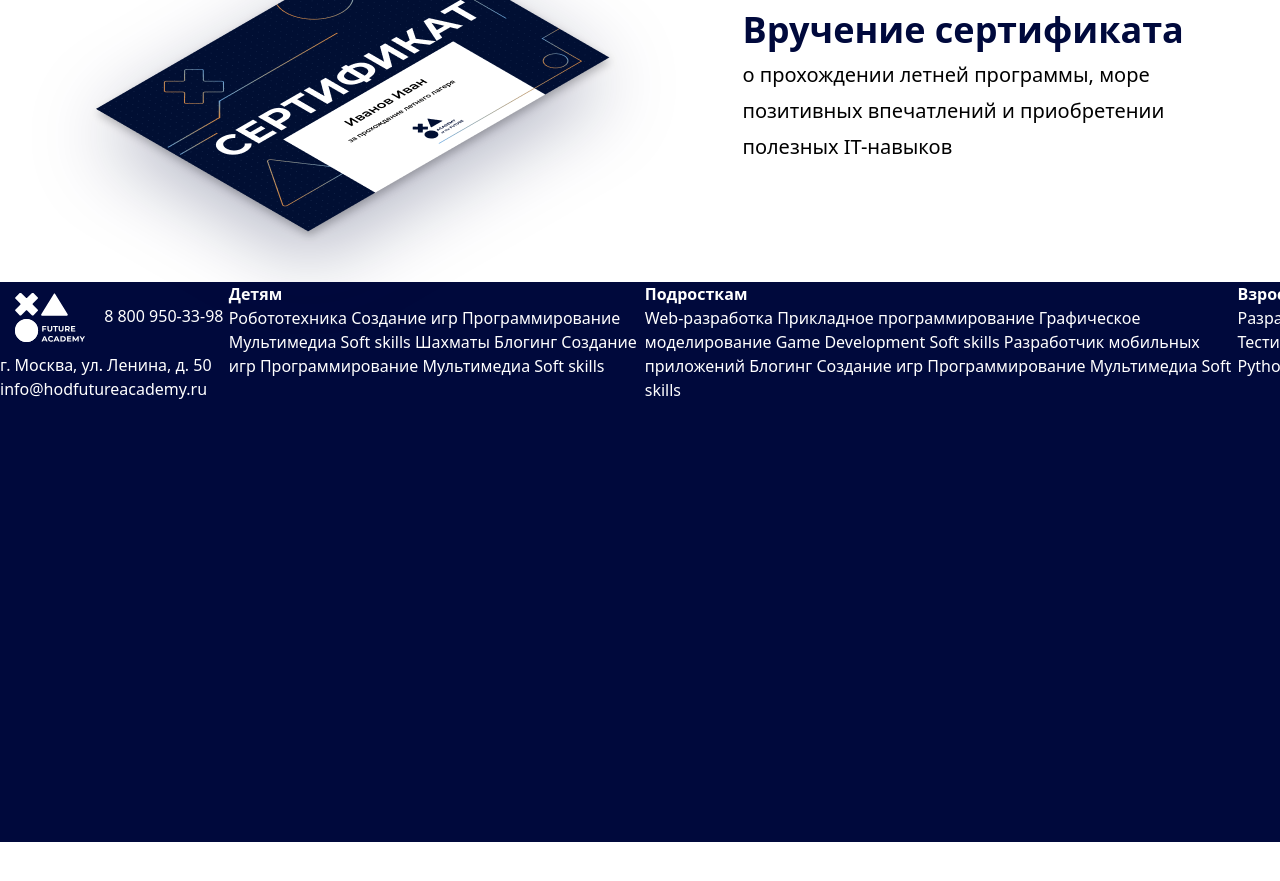
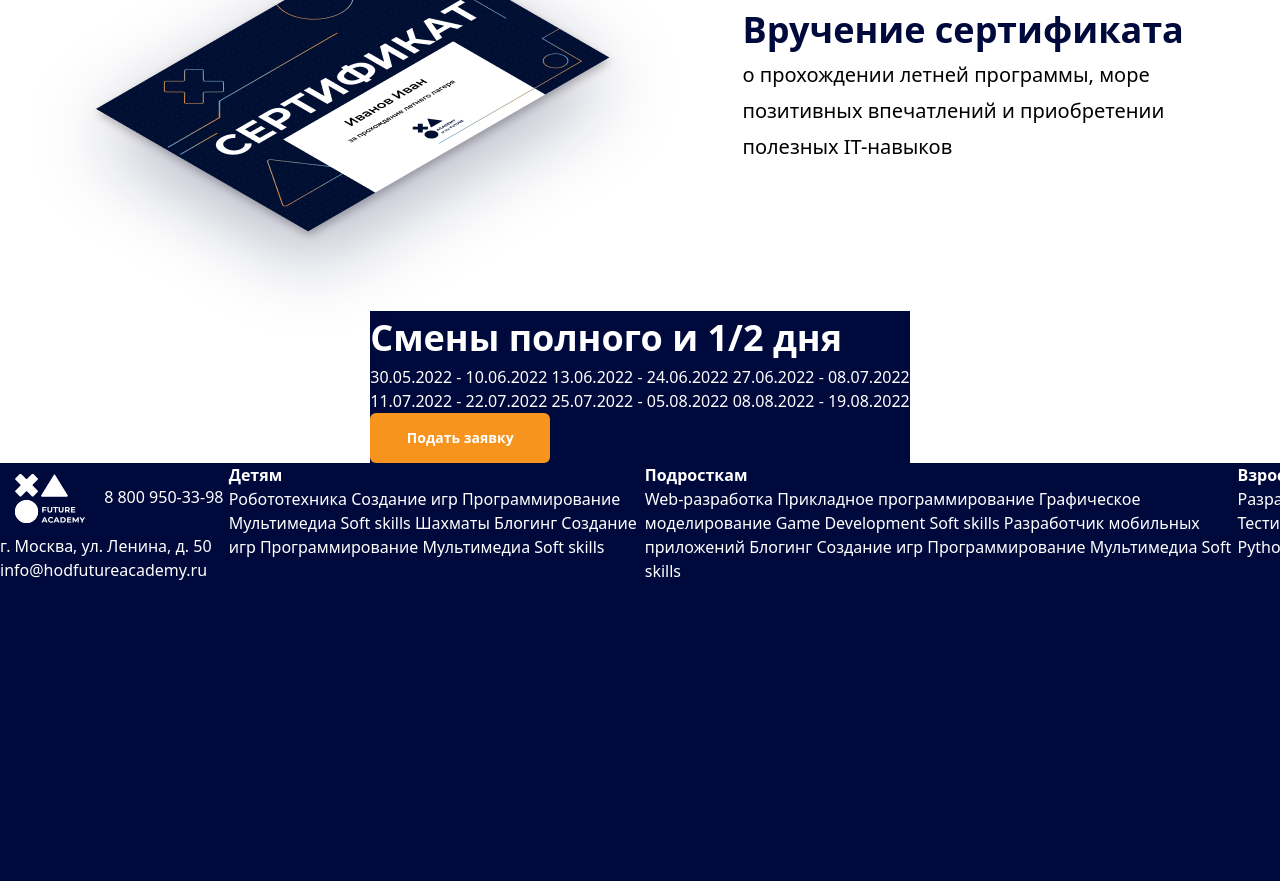
Before and after one commit to AlexDyakonov/cod-cite, a website built with Parcel: page index.html in a window 1280 px wide. Shown: the part 1028-1909 px from the top of the page. Before the commit the page ends 1870 px from the top, so only its background shows below. Built offline with nearby package versions, Linux system fonts and the light colour scheme.

Commit message:
Attempt to do section-3. Need to fix container size and color. Need to add coloured lines

```diff
--- a/css/main.css
+++ b/css/main.css
@@ -201,6 +201,36 @@
   filter: drop-shadow(1px 4px 4px rgba(0, 0, 0, 0.25));
 }
 
+.section-3{
+  margin: 79px auto 0 auto;
+  display: flex;
+  justify-content: center;
+  align-items: center;
+}
+
+.container-3{
+  background-color: #00093C;
+  color: white;
+}
+
+.header-container-3{
+  font-size: 36px;
+  font-weight: bold;
+}
+
+.button-request{
+  background-color: #F7941D;
+  color: white;
+  font-weight: bold;
+  font-size: 14px;
+  line-height: 26px;
+  border-radius: 6px;
+  height: 50px;
+  width: 180px;
+  cursor: pointer;
+  border: none;
+}
+
 .footer-section{
   height: 560px;
   width: 1920px;
--- a/index.html
+++ b/index.html
@@ -139,7 +139,24 @@
   </div>
 
   <div class="section-3">
-
+    <div class="container-3">
+      <div class="header-container-3">
+        Смены полного и 1/2 дня
+      </div>
+      <div>
+        <div>
+          30.05.2022 - 10.06.2022
+          13.06.2022 - 24.06.2022
+          27.06.2022 - 08.07.2022
+        </div>
+        <div>
+          11.07.2022 - 22.07.2022
+          25.07.2022 - 05.08.2022
+          08.08.2022 - 19.08.2022
+        </div>
+      </div>
+      <button class="button-request">Подать заявку</button>
+    </div>
   </div>
   <div class="section-4">
 
```
